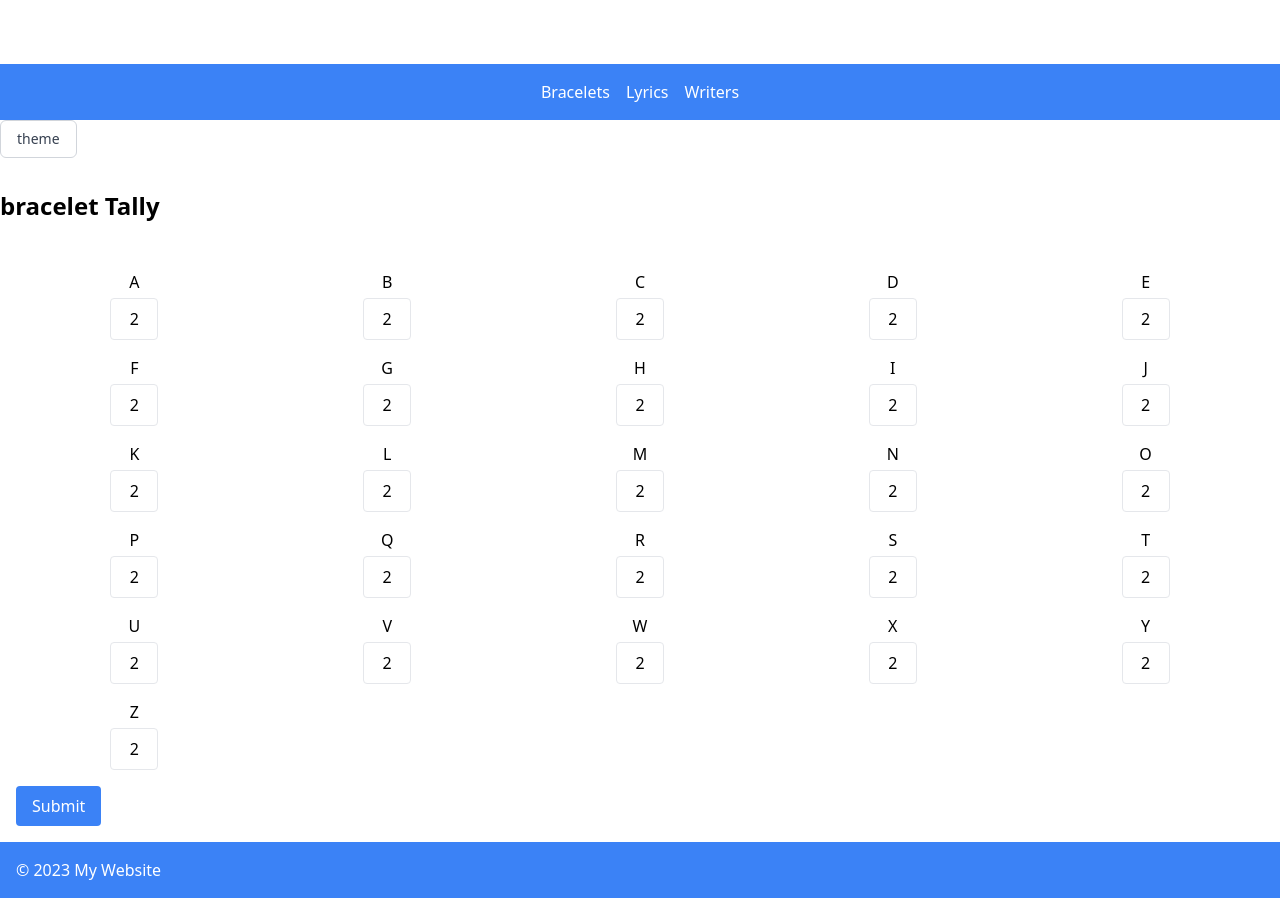
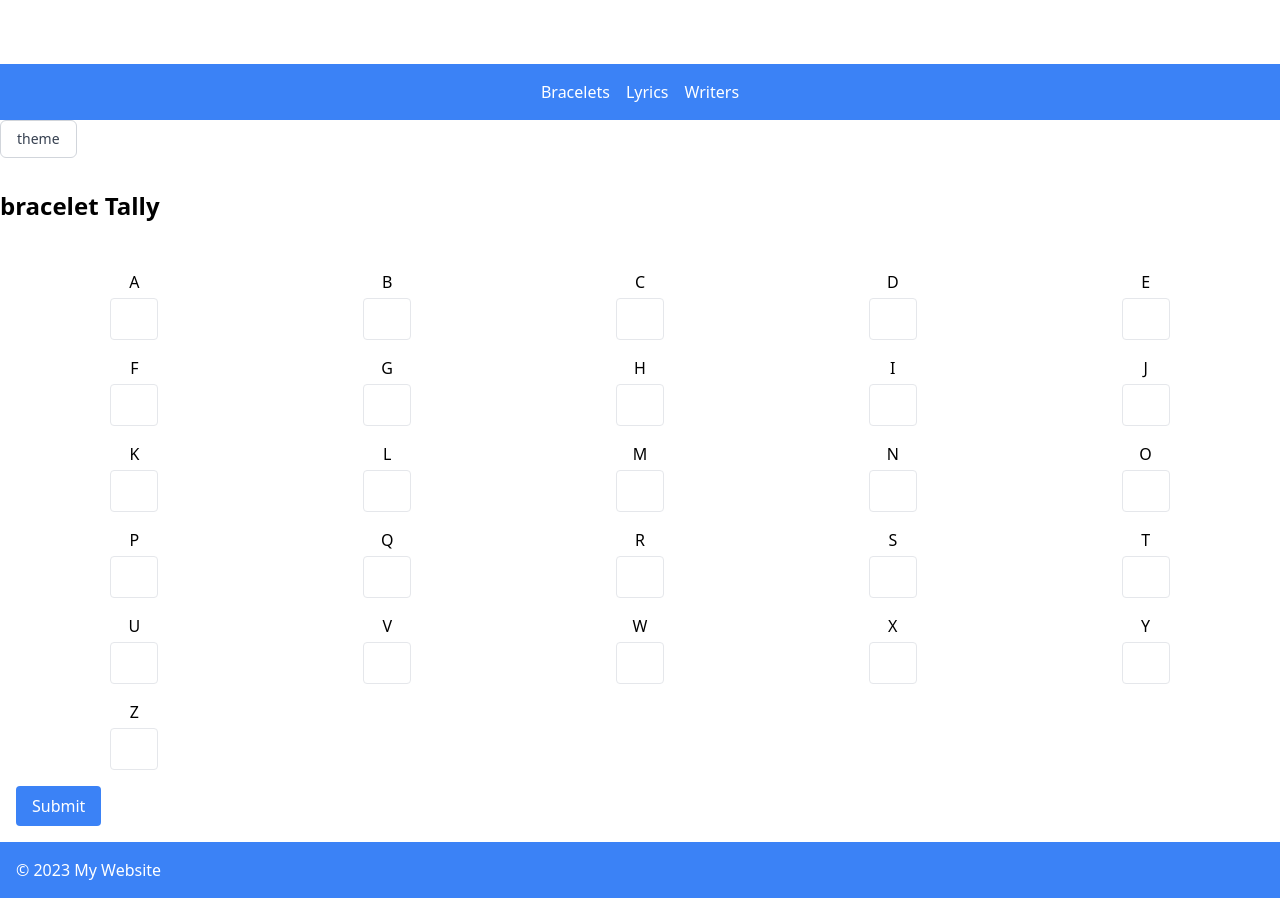
Before and after one commit to witcheswhocode/golden-tattoo, a React (Create React App) app: page /bracelets in a window 1280 px wide. Built offline with nearby package versions, Linux system fonts and the light colour scheme.

Commit message:
Keep count of letters when user selects a bracelet

```diff
--- a/src/components/AlphabetInputs.tsx
+++ b/src/components/AlphabetInputs.tsx
@@ -47,32 +47,32 @@ const AlphabetInputs: React.FC<AlphabetInputProps> = ({
 
   useEffect(() => {
     setInputValues({
-      A: "2",
-      B: "2",
-      C: "2",
-      D: "2",
-      E: "2",
-      F: "2",
-      G: "2",
-      H: "2",
-      I: "2",
-      J: "2",
-      K: "2",
-      L: "2",
-      M: "2",
-      N: "2",
-      O: "2",
-      P: "2",
-      Q: "2",
-      R: "2",
-      S: "2",
-      T: "2",
-      U: "2",
-      V: "2",
-      W: "2",
-      X: "2",
-      Y: "2",
-      Z: "2",
+      a: "2",
+      b: "2",
+      c: "2",
+      d: "2",
+      e: "2",
+      f: "2",
+      g: "2",
+      h: "2",
+      i: "2",
+      j: "2",
+      k: "2",
+      l: "2",
+      m: "2",
+      n: "2",
+      o: "2",
+      p: "2",
+      q: "2",
+      r: "2",
+      s: "2",
+      t: "2",
+      u: "2",
+      v: "2",
+      w: "2",
+      x: "2",
+      y: "2",
+      z: "2",
     });
   }, []);
 
--- a/src/components/BraceletIdeas.tsx
+++ b/src/components/BraceletIdeas.tsx
@@ -24,6 +24,9 @@ const BraceletIdeas: React.FC<BraceletIdeasProps> = ({
   const [braceletSelection, setBraceletSelection] = useState<{
     [key: string]: number;
   }>();
+  const [availableLetters, setAvailableLetters] = useState<{
+    [key: string]: number;
+  }>(letters);
 
   const handleIncrement = (id: string) => {
     setBraceletQuantities((prevQuantities) => ({
@@ -35,6 +38,16 @@ const BraceletIdeas: React.FC<BraceletIdeasProps> = ({
       ...(prevSelection || {}), // Use an empty object as a default if prevQuantities is null
       [id]: prevSelection && prevSelection[id] ? prevSelection[id] + 1 : 1,
     }));
+
+    for (const c of id.replace(/[^A-Z0-9]/ig, "")) {
+      setAvailableLetters((prevAvailableLetters) => ({
+        ...(prevAvailableLetters || {}), // Use an empty object as a default if prevQuantities is null
+        [c]:
+          prevAvailableLetters && prevAvailableLetters[c]
+            ? prevAvailableLetters[c] - 1
+            : 0,
+      }));
+    }
   };
 
   const handleDecrement = (id: string) => {
@@ -48,13 +61,28 @@ const BraceletIdeas: React.FC<BraceletIdeasProps> = ({
       [id]: prevSelection && prevSelection[id] ? prevSelection[id] - 1 : 0,
     }));
 
-    console.log(braceletSelection)
+    for (const c of id.replace(/[^A-Z0-9]/ig, "")) {
+      setAvailableLetters((prevAvailableLetters) => ({
+        ...(prevAvailableLetters || {}), // Use an empty object as a default if prevQuantities is null
+        [c]:
+          prevAvailableLetters && prevAvailableLetters[c]
+            ? prevAvailableLetters[c] + 1
+            : 1,
+      }));
+    }
   };
 
   return (
     <div className="p-4">
-      {braceletSelection && Object.entries(braceletSelection).map(([id, quantity]) => (
-        <div key={`${id}-${quantity}`} className="flex items-center justify-between mb-4">
+      {availableLetters && Object.entries(availableLetters).map(([id, quantity]) => (
+        <div>{id} - {quantity}</div>
+      ))}
+      {braceletSelection &&
+        Object.entries(braceletSelection).map(([id, quantity]) => (
+          <div
+            key={`${id}-${quantity}`}
+            className="flex items-center justify-between mb-4"
+          >
             <span className="text-lg">{id}</span>
             <div className="flex items-center">
               <button
@@ -73,8 +101,8 @@ const BraceletIdeas: React.FC<BraceletIdeasProps> = ({
             </div>
           </div>
         ))}
+      {!braceletSelection && <>Bracelet selections will go here.</>}
       <div className="bg-black h-0.5 m-5"></div>
-      {!braceletSelection && <>Bracelet selections will go here.</>}
       {bracelets.map((bracelet) => (
         <div key={bracelet} className="flex items-center justify-between mb-4">
           <span className="text-lg">{bracelet}</span>
```
Lines whose indentation alone changed are shown as unchanged.
